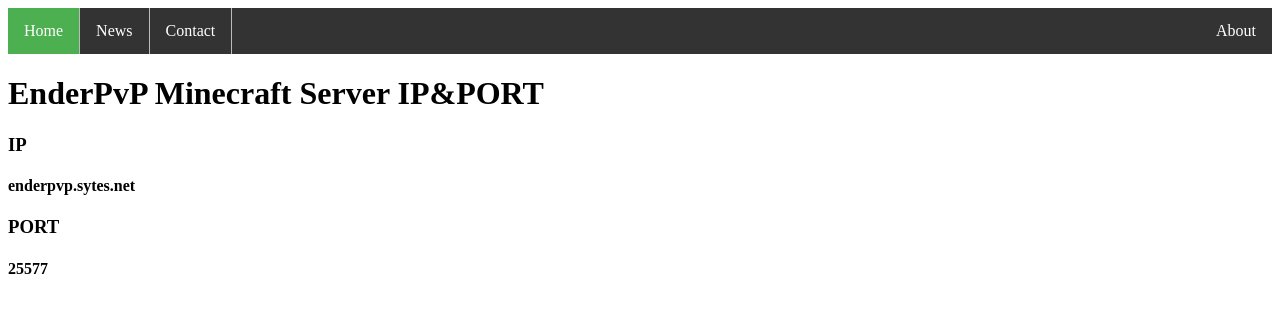
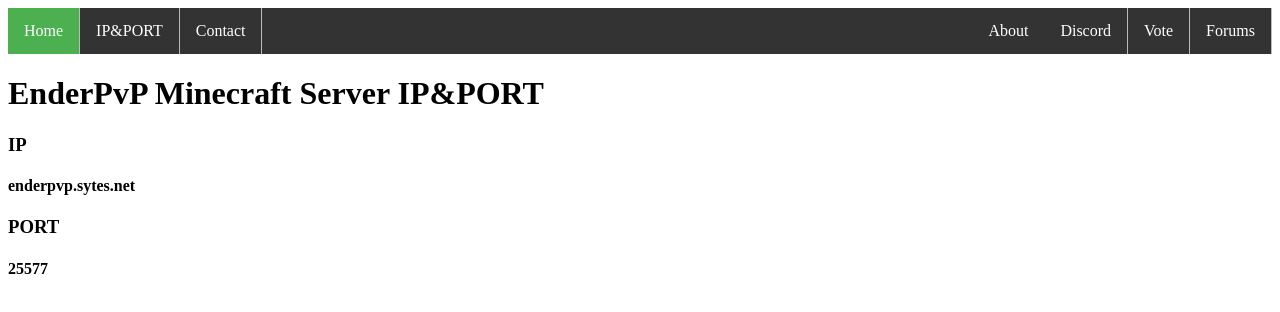
Before and after one commit to RoundRiley12345/EnderPVP, a plain HTML site: page mcserver.html in a window 1280 px wide. Drawn offline with Linux system fonts and the light colour scheme.

Commit message:
Update mcserver.html

```diff
--- a/mcserver.html
+++ b/mcserver.html
@@ -40,9 +40,12 @@
 
 <ul>
   <li><a class="active" href="#home">Home</a></li>
-  <li><a href="#news">News</a></li>
-  <li><a href="#contact">Contact</a></li>
-  <li style="float:right"><a href="#about">About</a></li>
+  <li style="float:right"><a href="#https://cablegaming.github.io/EnderPVP/forums.html">Forums</a></li>
+  <li style="float:right"><a href="#https://cablegaming.github.io/EnderPVP/vote.html">Vote</a></li>
+  <li style="float:right"><a href="#https://cablegaming.github.io/EnderPVP/discord.html">Discord</a></li>
+  <li><a href="#https://cablegaming.github.io/EnderPVP/mcserver.html#news">IP&PORT</a></li>
+  <li><a href="https://cablegaming.github.io/EnderPVP/contact">Contact</a></li>
+  <li style="float:right"><a href="#https://cablegaming.github.io/EnderPVP/About.html">About</a></li>
 </ul>
 
 </body>
```
